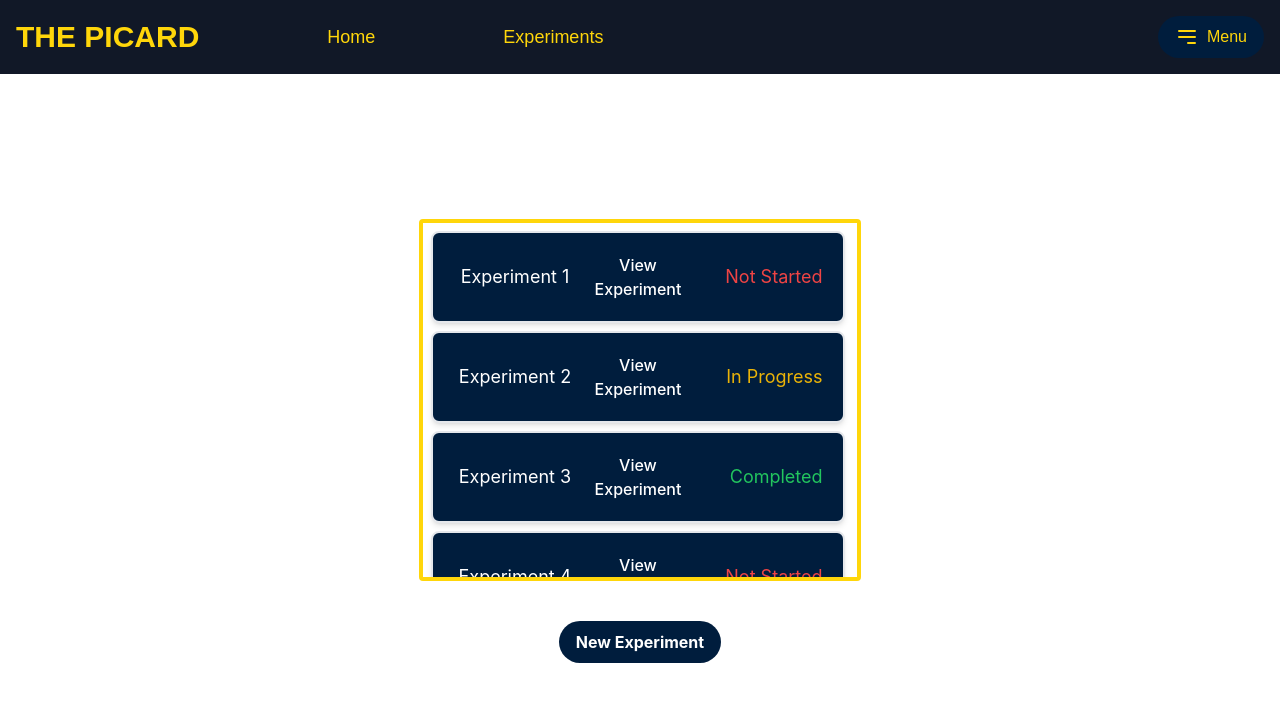
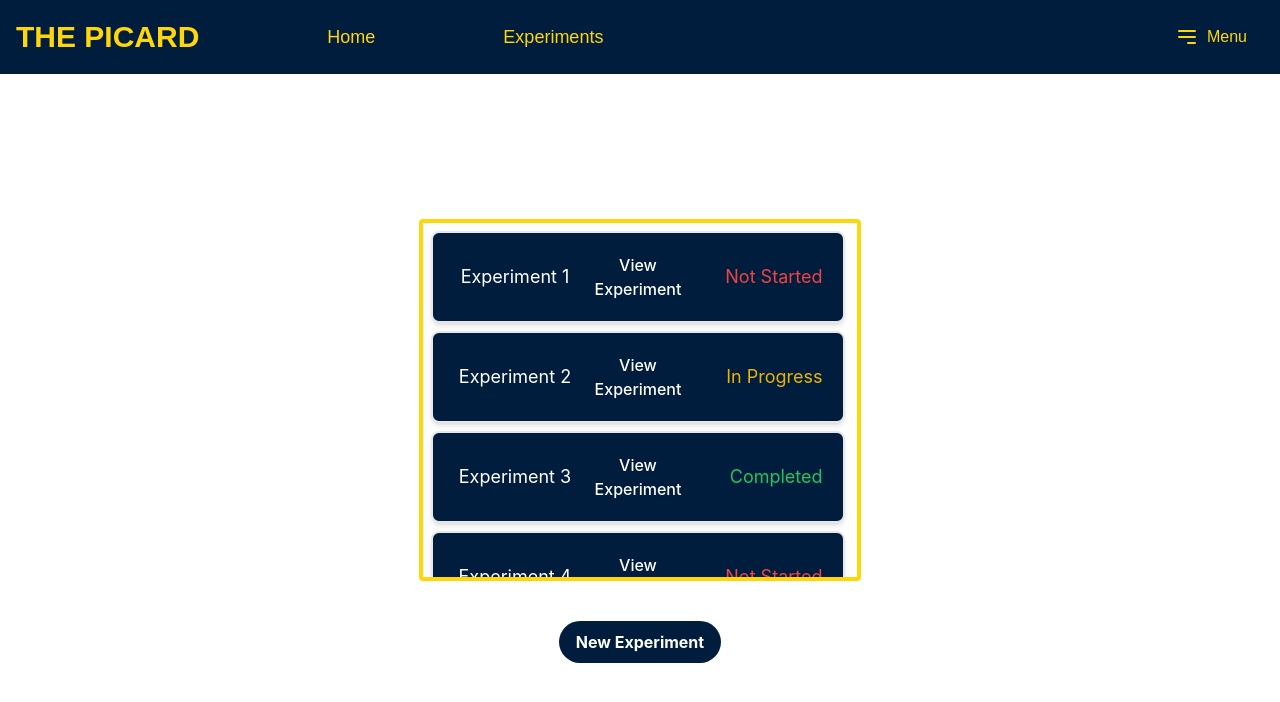
Before and after one commit to ThePICARDProject/481-FrontEnd, a React (Vite) app in the folder picard/: page /home in a window 1280 px wide. Shown: the top 702 px of the page. Built offline with nearby package versions, Linux system fonts and the light colour scheme; a web font is replaced by a local one.

Commit message:
Crashing error resolved. Navbar color sync.

```diff
--- a/picard/src/components/header/header.jsx
+++ b/picard/src/components/header/header.jsx
@@ -8,7 +8,7 @@ const Header = () => {
   };
 
   return (
-    <nav className="bg-gray-900 fixed top-0 left-0 w-full p-4 z-10">
+    <nav className="bg-[#001D3D] fixed top-0 left-0 w-full p-4 z-10">
       <div className="flex justify-between items-center w-full">
         {/* Left - The PICARD text with Home and Experiments */}
         <div className="flex items-center space-x-32">
--- a/picard/src/routes/forgot-password.jsx
+++ b/picard/src/routes/forgot-password.jsx
@@ -1,7 +1,7 @@
 import React from "react";
 import pulsarBg from "../assets/pulsar_background.jpg";
 import logo from "../assets/PICARD_logo.png";
-import "../assets/css/LandingPages.css";
+import "../assets/css/landingPages.css";
 
 function ForgotPassword() {
   return (
--- a/picard/src/routes/login.jsx
+++ b/picard/src/routes/login.jsx
@@ -2,7 +2,7 @@ import React from "react";
 import pulsarBg from "../assets/pulsar_background.jpg";
 import logo from "../assets/PICARD_logo.png";
 import "../App.css";
-import "../assets/css/LandingPages.css";
+import "../assets/css/landingPages.css";
 
 function LoginPage() {
   return (
--- a/picard/src/routes/sign-up.jsx
+++ b/picard/src/routes/sign-up.jsx
@@ -1,7 +1,7 @@
 import React from "react";
 import pulsarBg from "../assets/pulsar_background.jpg";
 import logo from "../assets/PICARD_logo.png";
-import "../assets/css/LandingPages.css";
+import "../assets/css/landingPages.css";
 
 function SignUp() {
   return (
```
